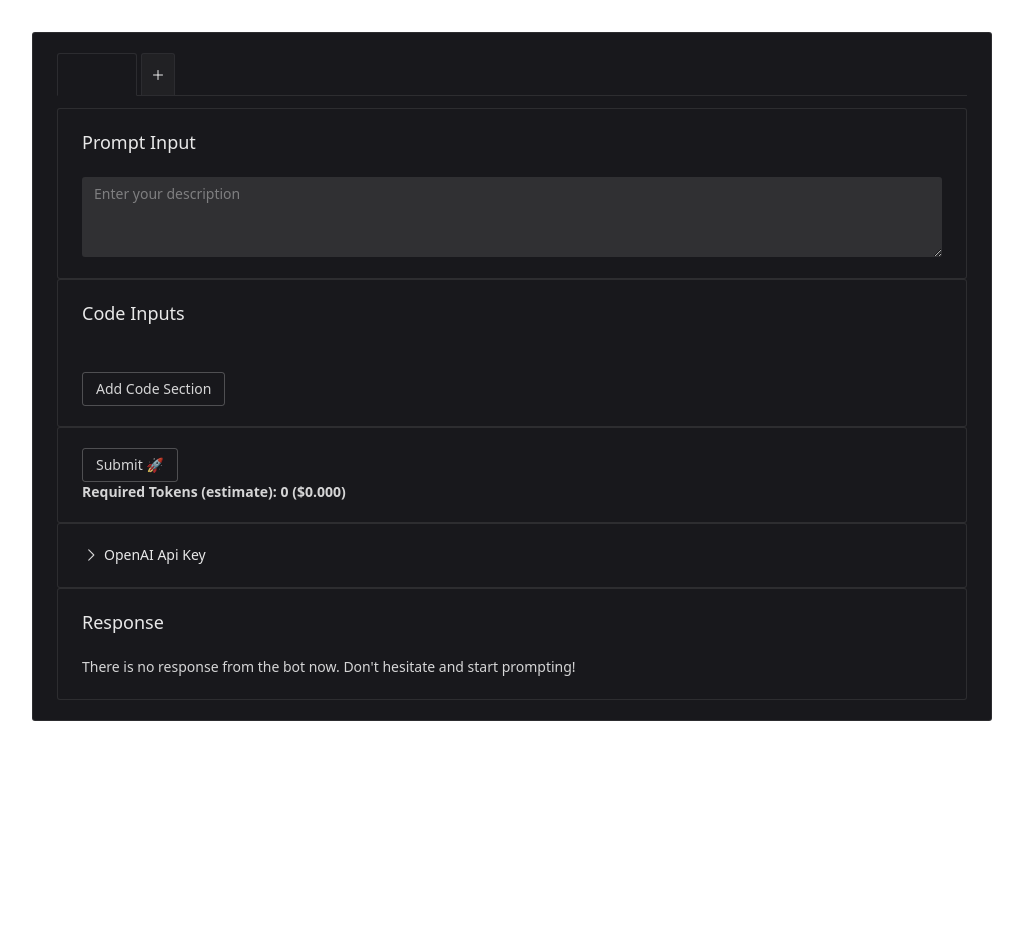
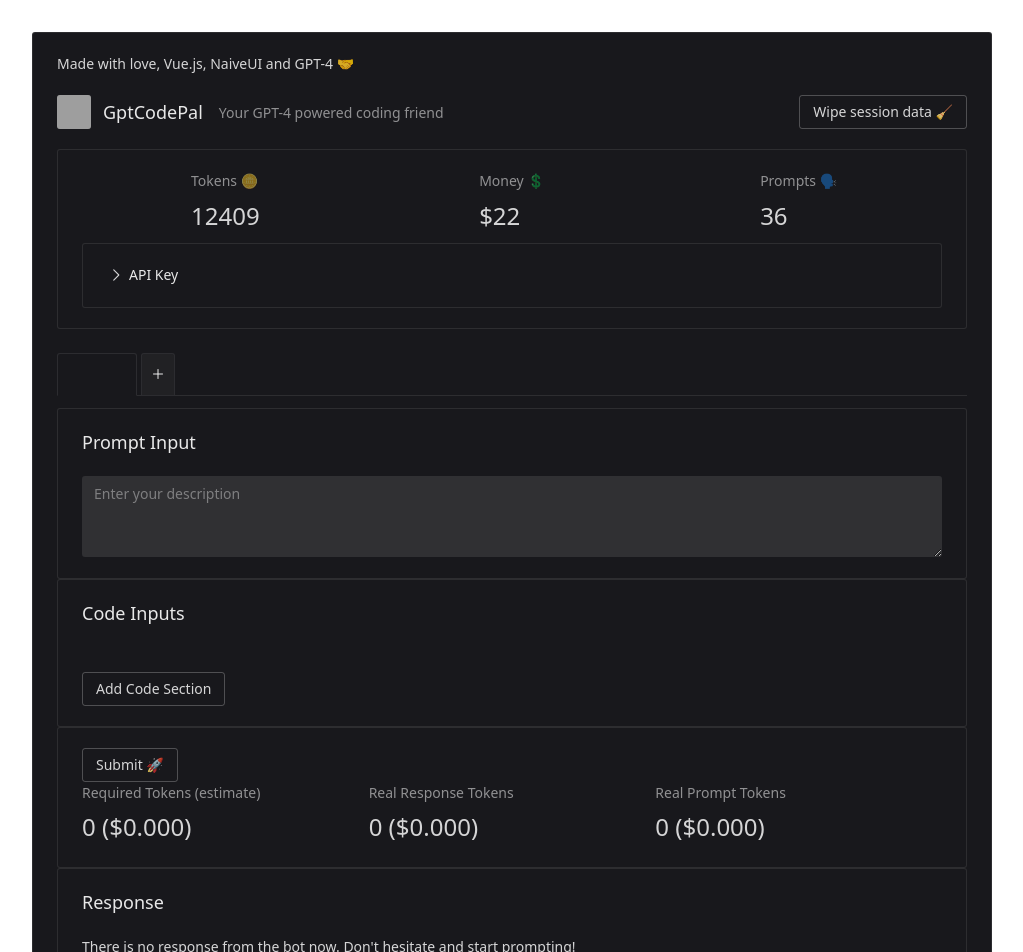
Before and after one commit to petersopko/gptcodepal, a Vue app: page / in a window 1280 px wide. Shown: the top 952 px of the page, without its empty margins (128-1151 px from the left). Before the commit the page ends 800 px from the top, so only its background shows below. Built offline with nearby package versions, Linux system fonts and the light colour scheme; grey boxes are pictures that could not be loaded; what @highlightjs/vue-plugin would draw is missing.

Commit message:
naive pageheader, more cards, more ui tweaking

```diff
--- a/src/components/ApiKeyInput.vue
+++ b/src/components/ApiKeyInput.vue
@@ -1,4 +1,5 @@
 <template>
+    <n-card>
         <div class="flex justify-between">
             <div class="relative w-full max-w-md">
                 <n-input id="api-key-input" v-model:value="apiKey" type="password" show-password-on="mousedown"
@@ -8,12 +9,12 @@
                 Save API Key
             </n-button>
         </div>
+    </n-card>
 </template>
 
 <script setup>
 import { ref, onMounted } from "vue";
-import { NInput } from "naive-ui";
-import { NButton } from "naive-ui";
+
 
 const emit = defineEmits(["save-api-key"]);
 
--- /dev/null
+++ b/src/components/PageHeader.vue
@@ -0,0 +1,49 @@
+<template>
+    <n-page-header subtitle="Your GPT-4 powered coding friend">
+        <n-card>
+            <n-grid class="mb-2" cols="3">
+                <n-gi class="flex justify-center">
+                    <n-statistic label="Tokens 🪙" value="12409" />
+                </n-gi>
+                <n-gi class="flex justify-center items-center">
+                    <n-statistic label="Money 💲 " value="$22" />
+                </n-gi>
+                <n-gi class="flex justify-center items-center">
+                    <n-statistic label="Prompts 🗣️" value="36" />
+                </n-gi>
+            </n-grid>
+            <n-card>
+                <n-collapse>
+                    <n-collapse-item title="API Key">
+                        <ApiKeyInput @save-api-key="saveApiKey" />
+                    </n-collapse-item>
+                </n-collapse>
+            </n-card>
+        </n-card>
+        <template #title>
+            <a href="https://github.com/petersopko/gptcodepal/" style="text-decoration: none; color: inherit">
+                GptCodePal
+            </a>
+        </template>
+        <template #header>
+            Made with love, Vue.js, NaiveUI and GPT-4 🤝
+        </template>
+        <template #avatar>
+            <n-avatar src="https://image.lexica.art/full_jpg/bac6aa81-cd0f-4da4-8cfa-2a0a5d1680c3" />
+        </template>
+        <template #extra>
+            <n-space>
+                <n-button>Wipe session data 🧹</n-button>
+            </n-space>
+        </template>
+    </n-page-header>
+</template>
+
+<script setup>
+import ApiKeyInput from "./ApiKeyInput.vue";
+const emit = defineEmits(["save-api-key"]);
+
+const saveApiKey = (apiKey) => {
+    emit("save-api-key", apiKey);
+};
+</script>
--- a/src/components/Settings.vue
+++ /dev/null
@@ -1,20 +0,0 @@
-<template>
-    <n-card>
-        <n-collapse accordion>
-            <n-collapse-item title="OpenAI Api Key" name="1">
-                <ApiKeyInput @save-api-key="saveApiKey" />
-            </n-collapse-item>
-        </n-collapse>
-    </n-card>
-</template>
-
-<script setup>
-import ApiKeyInput from "./ApiKeyInput.vue";
-
-const emit = defineEmits(["save-api-key"]);
-
-
-const saveApiKey = (apiKey) => {
-    emit("save-api-key", apiKey);
-};
-</script>
--- a/src/components/Tabs.vue
+++ b/src/components/Tabs.vue
@@ -39,7 +39,7 @@
     return {
         disabled: tabsRef.value.length >= 10
     }
-})
+});
 
-const closable = props.tabs.length > 1;
+const closable = computed(() => { return props.tabs.length > 1; });
 </script>
--- a/src/components/TokenEstimations.vue
+++ b/src/components/TokenEstimations.vue
@@ -1,28 +1,27 @@
 <template>
-    <div class="token-info-container">
-        <div class="text-sm font-bold">
-            Required Tokens (estimate): {{ tokenCount }}
-            (${{ (tokenCount * 0.001 * 0.03).toFixed(3) }})
-        </div>
-        <div v-if="responseTokens > 0">
-            <div class="token-info-item">
-                Real Response Tokens: {{ responseTokens }}
-                (${{ (responseTokens * 0.001 * 0.03).toFixed(3) }})
-            </div>
-            <div class="token-info-item">
-                Real Prompt Tokens: {{ actualTokens }}
-                (${{ (actualTokens * 0.001 * 0.03).toFixed(3) }})
-            </div>
-        </div>
-    </div>
+    <n-grid :cols="3">
+        <n-gi>
+            <n-statistic label="Required Tokens (estimate)"
+                :value="`${tokenCount} ($${(tokenCount * 0.001 * 0.03).toFixed(3)})`" />
+        </n-gi>
+        <n-gi>
+            <n-statistic label="Real Response Tokens"
+                :value="`${responseTokens} ($${(responseTokens * 0.001 * 0.03).toFixed(3)})`" />
+        </n-gi>
+        <n-gi>
+            <n-statistic label="Real Prompt Tokens"
+                :value="`${actualTokens} ($${(actualTokens * 0.001 * 0.03).toFixed(3)})`" />
+        </n-gi>
+    </n-grid>
 </template>
 
+<script setup>
+import { defineProps } from "vue";
 
-<script setup>
 const props = defineProps({
     responseTokens: {
         type: Number,
-        required: false,
+        default: 0,
     },
     actualTokens: {
         type: Number,
--- a/src/views/Interface.vue
+++ b/src/views/Interface.vue
@@ -2,6 +2,7 @@
   <div class="container">
     <Loader :loading="loading" />
     <n-card>
+      <PageHeader class="mb-6" />
       <Tabs :tabs="tabs" :activeTab="activeTabIndex" @update:activeTab="updateActiveTab" @add-tab="addTab"
         @delete-tab="deleteTab" />
       <TextInput v-model.value="descriptionRef" placeholder="Enter your description" :activeTab="activeTabIndex" />
@@ -10,8 +11,6 @@
         <n-button @click="submitPrompt">Submit 🚀</n-button>
         <TokenEstimations :tokenCount="tokenCount" :responseTokens="responseTokens" :actualTokens="actualTokens" />
       </n-card>
-      <Settings @save-api-key="saveApiKey" class="settings" />
-
       <ResponseSection :response="response" />
     </n-card>
   </div>
@@ -21,7 +20,6 @@
 <script setup>
 import { ref, reactive, watch, onMounted } from "vue";
 import Loader from "../components/Loader.vue";
-import Settings from "../components/Settings.vue";
 import TextInput from "../components/TextInput.vue";
 import CodeInputList from "../components/CodeInputList.vue";
 import TokenEstimations from "../components/TokenEstimations.vue";
@@ -30,6 +28,7 @@
 import useSubmitPrompt from "../composables/useSubmitPrompt.js";
 import useCodeInputs from "../composables/useCodeInputs.js";
 import useTokenCount from "../composables/useTokenCount.js";
+import PageHeader from "../components/PageHeader.vue";
 
 const apiKey = ref(localStorage.getItem("openai_api_key") || "");
 
```
Lines whose indentation alone changed are shown as unchanged.
